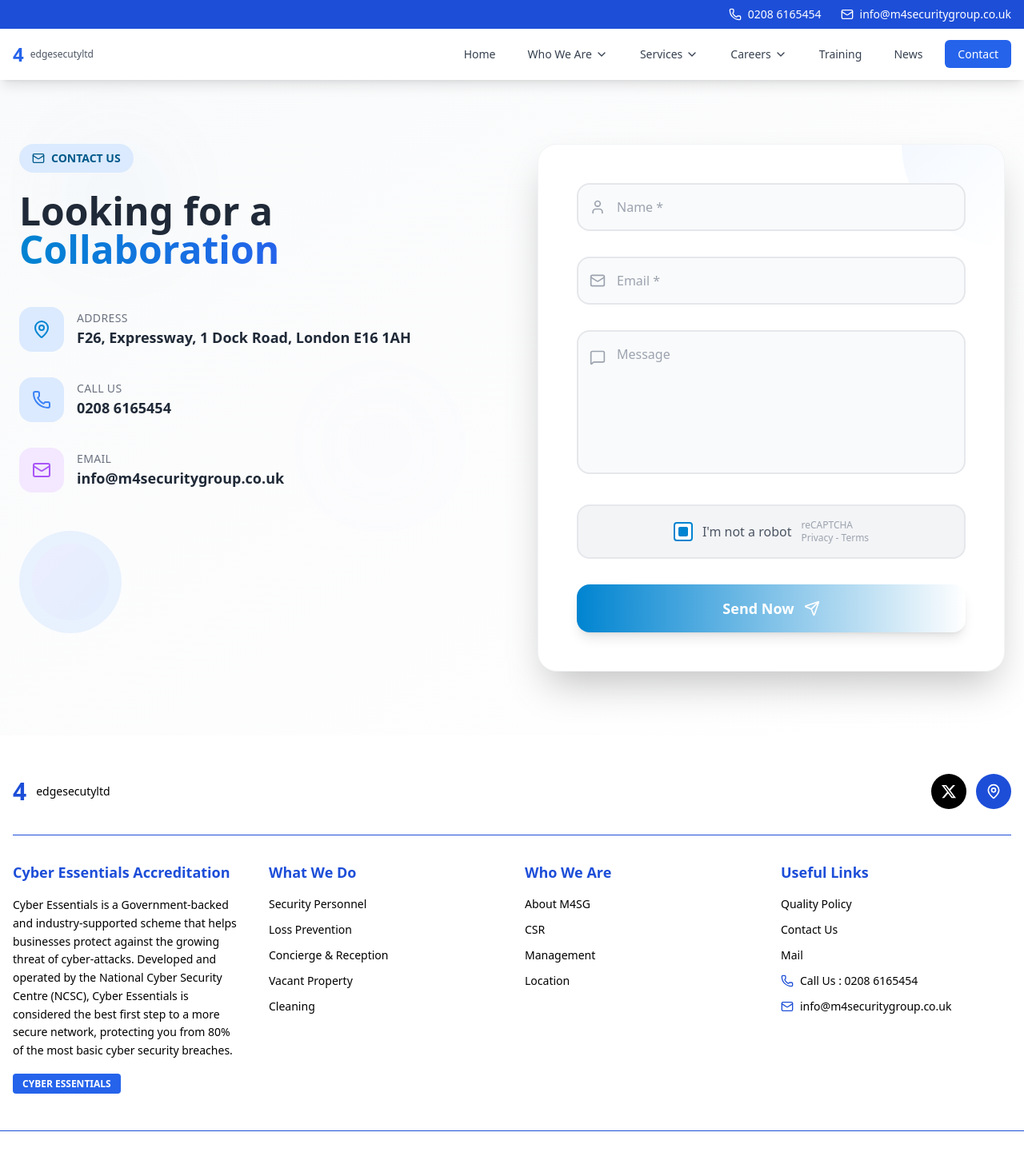
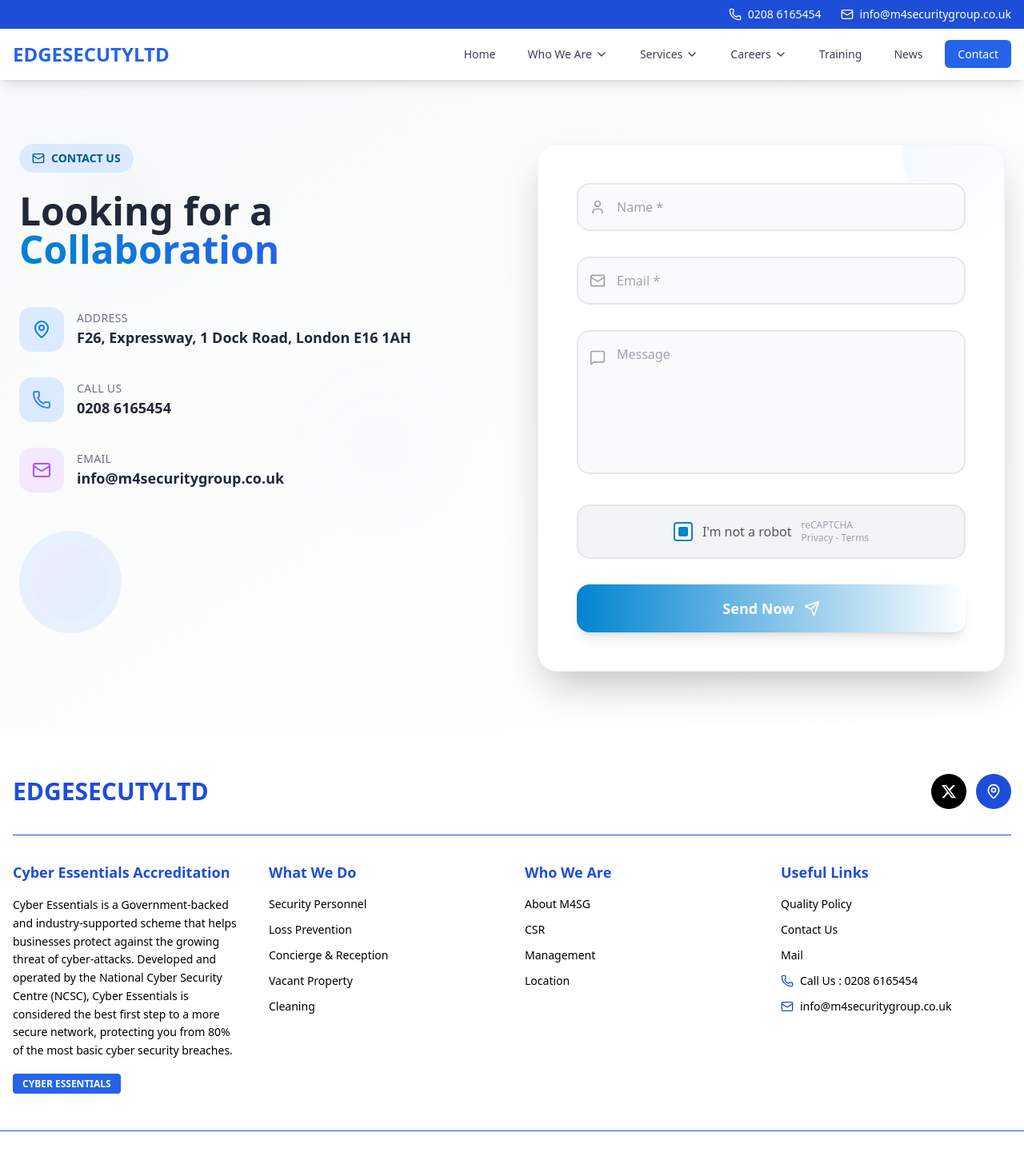
Before and after one commit to FluxtonX/Security-Group-website, a React (Vite) app: page /contact in a window 1280 px wide. Shown: the top 1441 px of the page at 80% size. Built offline with nearby package versions, Linux system fonts and the light colour scheme.

Commit message:
name changed

```diff
--- a/src/componets/Footer/Footer.jsx
+++ b/src/componets/Footer/Footer.jsx
@@ -28,7 +28,7 @@
             <div className="flex items-center">
               <div className="text-3xl font-bold text-black">
                 {footerData.logo.text}
-                <span className="text-primary">4</span>
+                <span className="text-primary">EDGESECUTYLTD</span>
               </div>
               <div className="ml-3 text-sm text-black font-medium">
                 {footerData.logo.subtitle}
--- a/src/componets/Navbar/Navbar.jsx
+++ b/src/componets/Navbar/Navbar.jsx
@@ -46,7 +46,7 @@
                 <div className="flex items-center">
                   <div className="text-2xl font-bold text-gray-800">
                     {navData.logo.text}
-                    <span className="text-primary-text">4</span>
+                    <span className="text-primary-text">EDGESECUTYLTD</span>
                   </div>
                   <div className="ml-2 text-xs text-gray-600 font-medium">
                     {navData.logo.subtitle}
--- a/src/utils/footerData.jsx
+++ b/src/utils/footerData.jsx
@@ -1,7 +1,7 @@
   const footerData = {
     logo: {
       // text: "M4",
-      subtitle: "edgesecutyltd"
+      // subtitle: "edgesecutyltd"
     },
     socialLinks: [
       { name: "Twitter", icon: "X", url: "#", bgColor: "bg-black" },
--- a/src/utils/navdata.jsx
+++ b/src/utils/navdata.jsx
@@ -4,8 +4,8 @@
       email: "info@m4securitygroup.co.uk",
     },
     logo: {
-      // text: "M4",
-      subtitle: "edgesecutyltd",
+      text: "",
+      // subtitle: "SECUIRTY",
     },
     mainNav: [
       { name: "Home", href: "/", hasDropdown: false },
```
